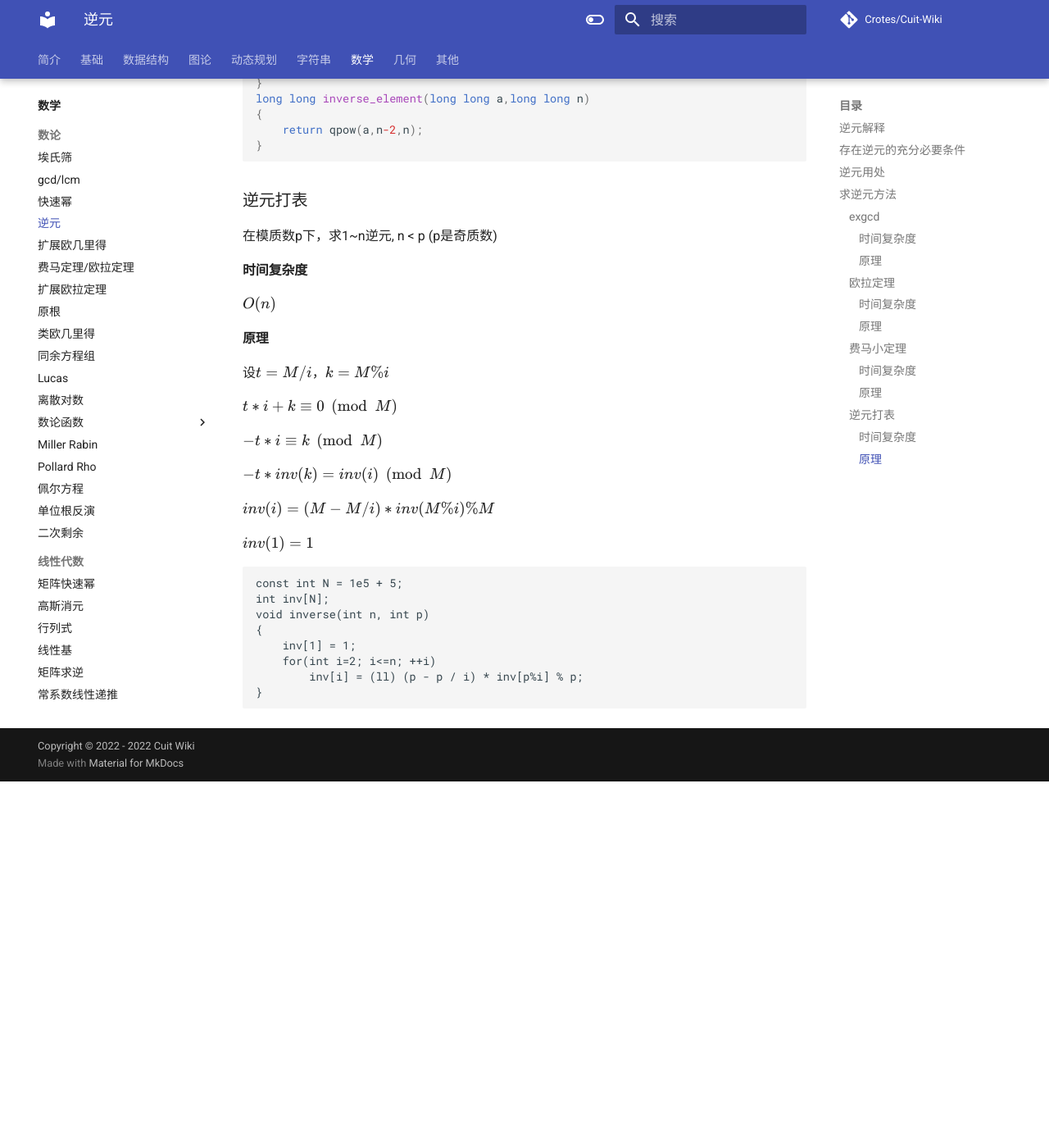
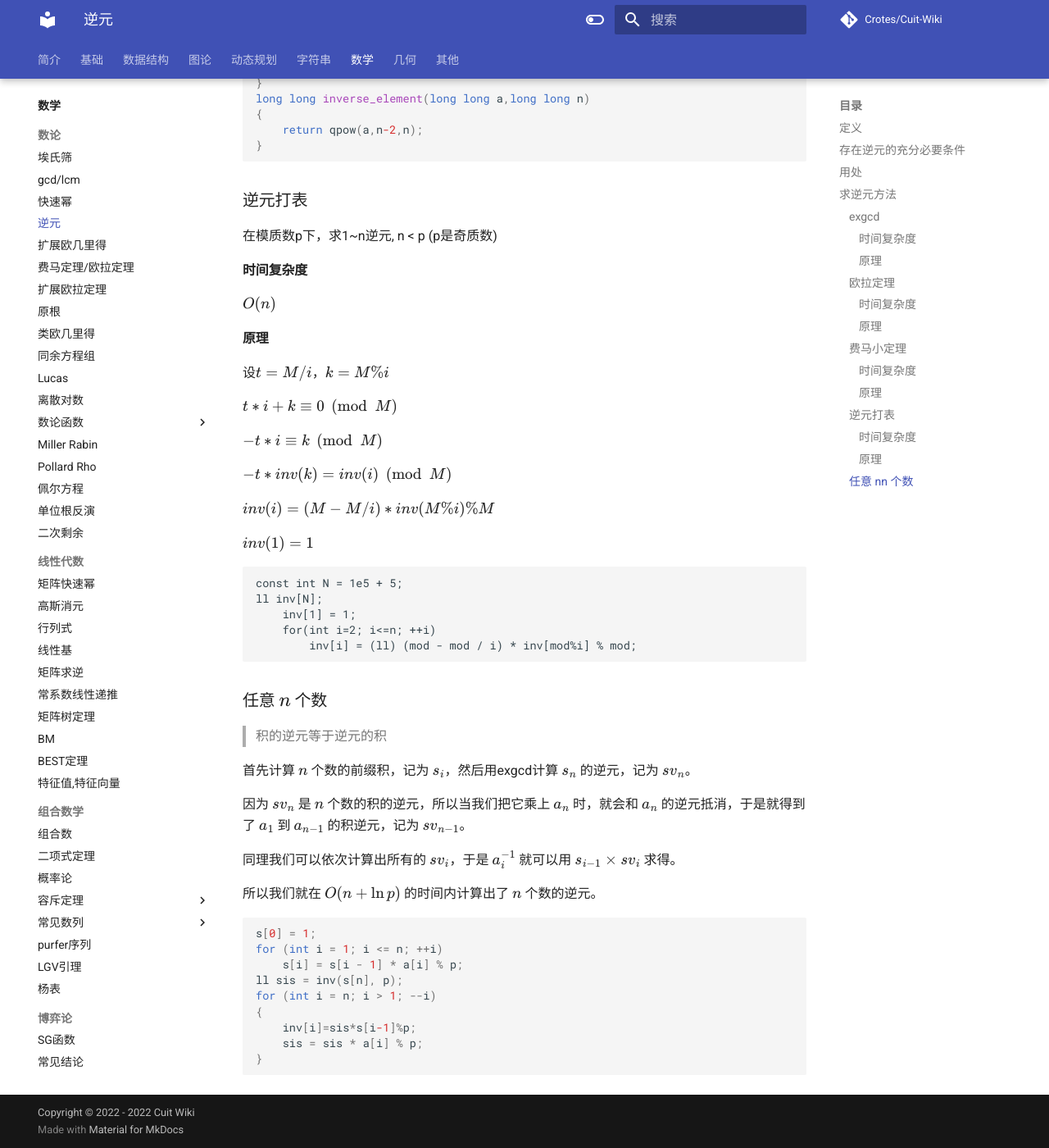
Before and after one commit to Crotes/Cuit-Wiki, an MkDocs documentation site: the page built from docs/Math/逆元.md, in a window 1280 px wide and 1400 px high, scrolled down 2732 px. Shown: the whole window at 82% size. Built offline with MkDocs 1.6.1 and Material for MkDocs 9.7.7, drawn with Linux system fonts in a browser that asks for light colours; formulas are drawn with MathJax 3; comment, search, counter and statistics services are not loaded; before the commit the page ends 3685 px from its top, so only the background shows below that.

Commit message:
Update 逆元.md
增加线性求任意多个数的逆元

````diff
--- a/docs/Math/逆元.md
+++ b/docs/Math/逆元.md
@@ -1,10 +1,10 @@
-## 逆元解释
+## 定义
 模$n$意义下，一个数$a$可能有唯一的与之对应的乘法逆元$x$，使得$a*x \equiv 1\pmod n$
 
 ## 存在逆元的充分必要条件
 $gcd(a,n)=1$，此时逆元唯一存在
 
-## 逆元用处
+## 用处
 模n意义下，1个数a如果有逆元x，那么除以a相当于乘以x
 
 即：$(a/b)\%p=(a\%p*inv(b)\%p)\%p$
@@ -151,11 +151,31 @@ $inv(1)=1$
 
 ```
 const int N = 1e5 + 5;
-int inv[N];
-void inverse(int n, int p)
-{
+ll inv[N];
     inv[1] = 1;
     for(int i=2; i<=n; ++i)
-        inv[i] = (ll) (p - p / i) * inv[p%i] % p;
+        inv[i] = (ll) (mod - mod / i) * inv[mod%i] % mod;
+```
+### 任意 $n$ 个数
+
+>积的逆元等于逆元的积
+
+首先计算 $n$ 个数的前缀积，记为 $s_i$，然后用exgcd计算 $s_n$ 的逆元，记为 $sv_n$。
+
+因为 $sv_n$ 是 $n$ 个数的积的逆元，所以当我们把它乘上 $a_n$ 时，就会和 $a_n$ 的逆元抵消，于是就得到了 $a_1$ 到 $a_{n-1}$ 的积逆元，记为 $sv_{n-1}$。
+
+同理我们可以依次计算出所有的 $sv_i$，于是 $a_i^{-1}$ 就可以用 $s_{i-1} \times sv_i$ 求得。
+
+所以我们就在 $O(n + \ln p)$ 的时间内计算出了 $n$ 个数的逆元。
+
+```cpp
+s[0] = 1;
+for (int i = 1; i <= n; ++i)
+    s[i] = s[i - 1] * a[i] % p;
+ll sis = inv(s[n], p);
+for (int i = n; i > 1; --i)
+{
+    inv[i]=sis*s[i-1]%p;
+    sis = sis * a[i] % p;
 }
 ```
````
Also changed, not shown: other parts of docs/Math/逆元.md (+1 -1 lines).
